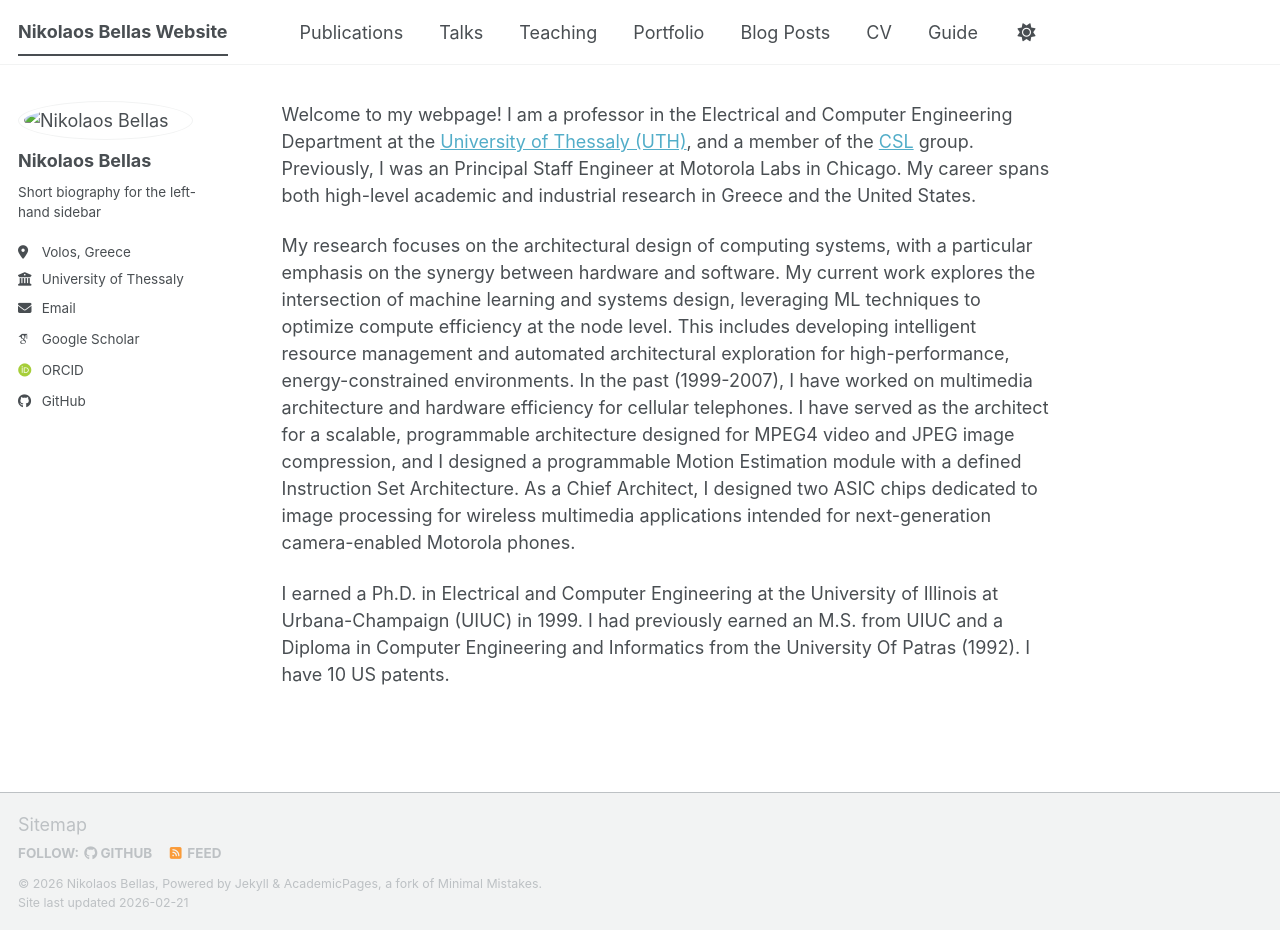
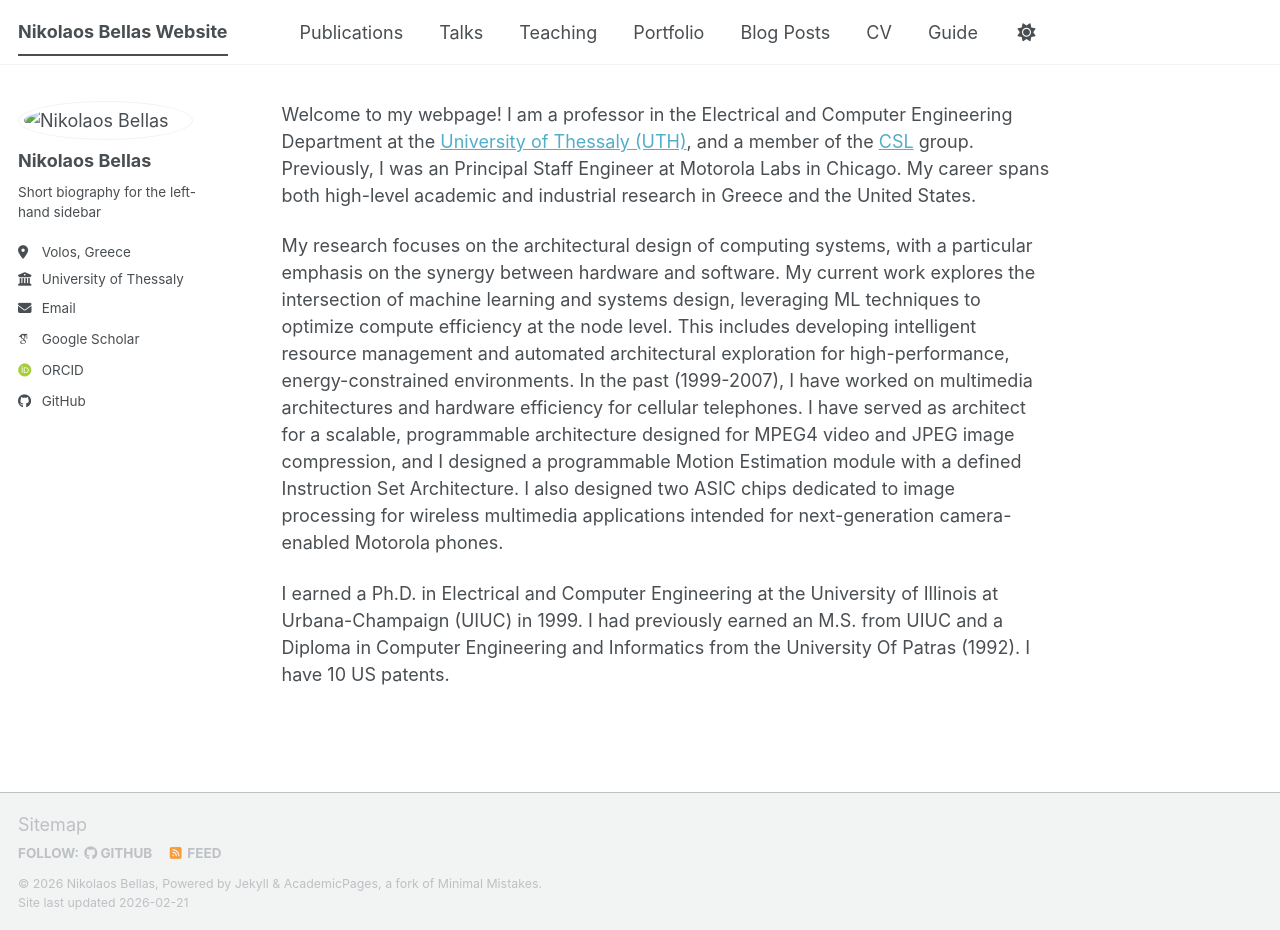
Before and after one commit to nbellas/nbellas.github.io, a Jekyll site: the page built from _pages/about.md, in a window 1280 px wide and 930 px high. Built offline with Jekyll 4.4.1, drawn with Linux system fonts in a browser that asks for light colours; some web fonts are replaced; a script bundle is joined from its source files by our own code; library files that are not in the unit come from our copies.

Commit message:
Update about.md

```diff
--- a/_pages/about.md
+++ b/_pages/about.md
@@ -9,6 +9,6 @@ redirect_from:
 
 Welcome to my webpage! I am a professor in the Electrical and Computer Engineering Department at the [University of Thessaly (UTH)](https://www.uth.gr/), and a member of the [CSL](https://csl.e-ce.uth.gr/) group. Previously, I was an Principal Staff Engineer at Motorola Labs in Chicago. My career spans both high-level academic and industrial research in Greece and the United States.
 
-My research focuses on the architectural design of computing systems, with a particular emphasis on the synergy between hardware and software. My current work explores the intersection of machine learning and systems design, leveraging ML techniques to optimize compute efficiency at the node level. This includes developing intelligent resource management and automated architectural exploration for high-performance, energy-constrained environments. In the past (1999-2007), I have worked on multimedia architecture and hardware efficiency for cellular telephones. I have served as the architect for a scalable, programmable architecture designed for MPEG4 video and JPEG image compression, and I designed a programmable Motion Estimation module with a defined Instruction Set Architecture. As a Chief Architect, I designed two ASIC chips dedicated to image processing for wireless multimedia applications intended for next-generation camera-enabled Motorola phones.
+My research focuses on the architectural design of computing systems, with a particular emphasis on the synergy between hardware and software. My current work explores the intersection of machine learning and systems design, leveraging ML techniques to optimize compute efficiency at the node level. This includes developing intelligent resource management and automated architectural exploration for high-performance, energy-constrained environments. In the past (1999-2007), I have worked on multimedia architectures and hardware efficiency for cellular telephones. I have served as architect for a scalable, programmable architecture designed for MPEG4 video and JPEG image compression, and I designed a programmable Motion Estimation module with a defined Instruction Set Architecture. I also designed two ASIC chips dedicated to image processing for wireless multimedia applications intended for next-generation camera-enabled Motorola phones.
 
 I earned a Ph.D. in Electrical and Computer Engineering at the University of Illinois at Urbana-Champaign (UIUC) in 1999. I had previously earned an M.S. from UIUC and a Diploma in Computer Engineering and Informatics from the University Of Patras (1992). I have 10 US patents.
```
